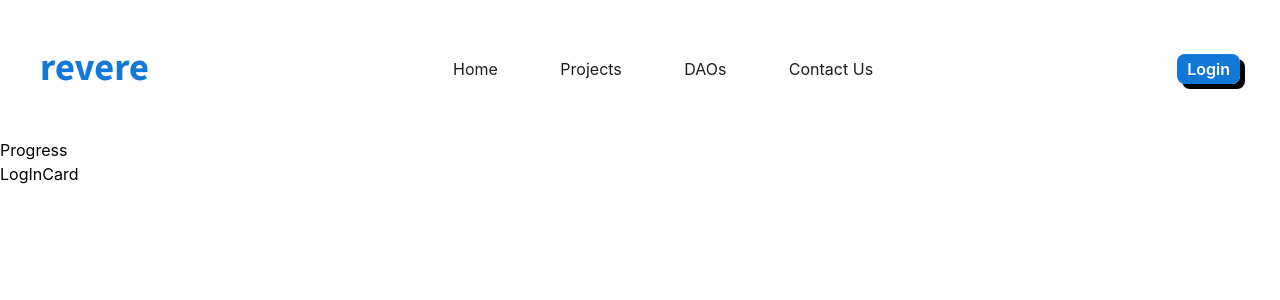
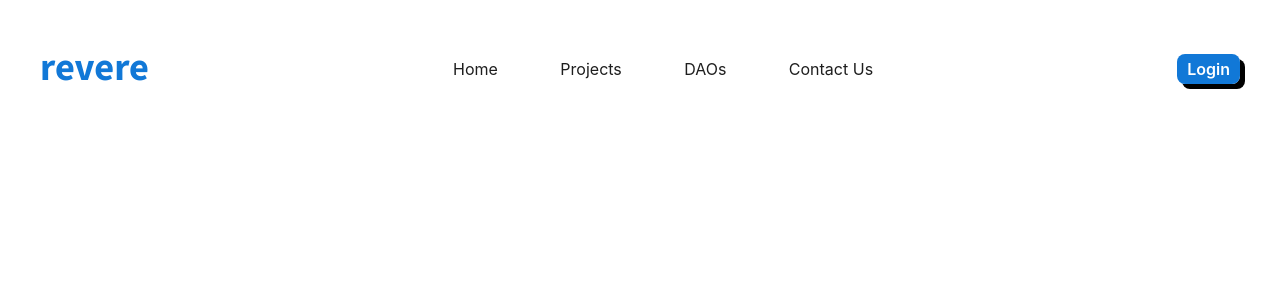
Before and after one commit to VisShon/RevereLabs, a Next.js app: page /login in a window 1280 px wide. Shown: the top 300 px of the page. Built offline with nearby package versions, Linux system fonts and the light colour scheme.

Commit message:
progress bar implemented

```diff
--- a/components/LogInCard.jsx
+++ b/components/LogInCard.jsx
@@ -2,7 +2,14 @@ import React from 'react'
 
 function LogInCard() {
   return (
-    <div>LogInCard</div>
+    <div className="bg-[#9DCEFB]">
+      <div className="LogIn"></div>
+      {/* <div className="Info">
+        <div></div>
+        <div></div>
+      </div> */}
+      <p></p>
+    </div>
   )
 }
 
--- a/components/Progress.jsx
+++ b/components/Progress.jsx
@@ -1,8 +1,17 @@
 import React from 'react'
 
-function Progress() {
+function Progress({steps=3,stepsDone=0}) {
+  var bars =[];
+  var j = stepsDone;
+  for(var i = 0; i < steps;i++){
+    j<=0?(bars.push(<div className="bg-[#96CDBD] rounded-lg w-[10rem] drop-shadow-[5px_5px_0px_rgba(0,0,0,1)] mr-5"></div>))
+    :(bars.push(<div className="bg-secondary rounded-lg w-[10rem] drop-shadow-[5px_5px_0px_rgba(0,0,0,1)] mr-5"></div>))
+    j--;
+  }
   return (
-    <div>Progress</div>
+    <div className="flex h-[0.8rem]">
+      {bars}
+    </div>
   )
 }
 
--- a/pages/login.jsx
+++ b/pages/login.jsx
@@ -6,7 +6,7 @@ import LoginCard from '../components/LogInCard'
 function Login() {
   return (
     <>
-      <Progress/>
+      {/* <Progress/> */}
       <LoginCard/>
 
     </>
```
Also changed, not shown: styles/LogInCard.css (added).
